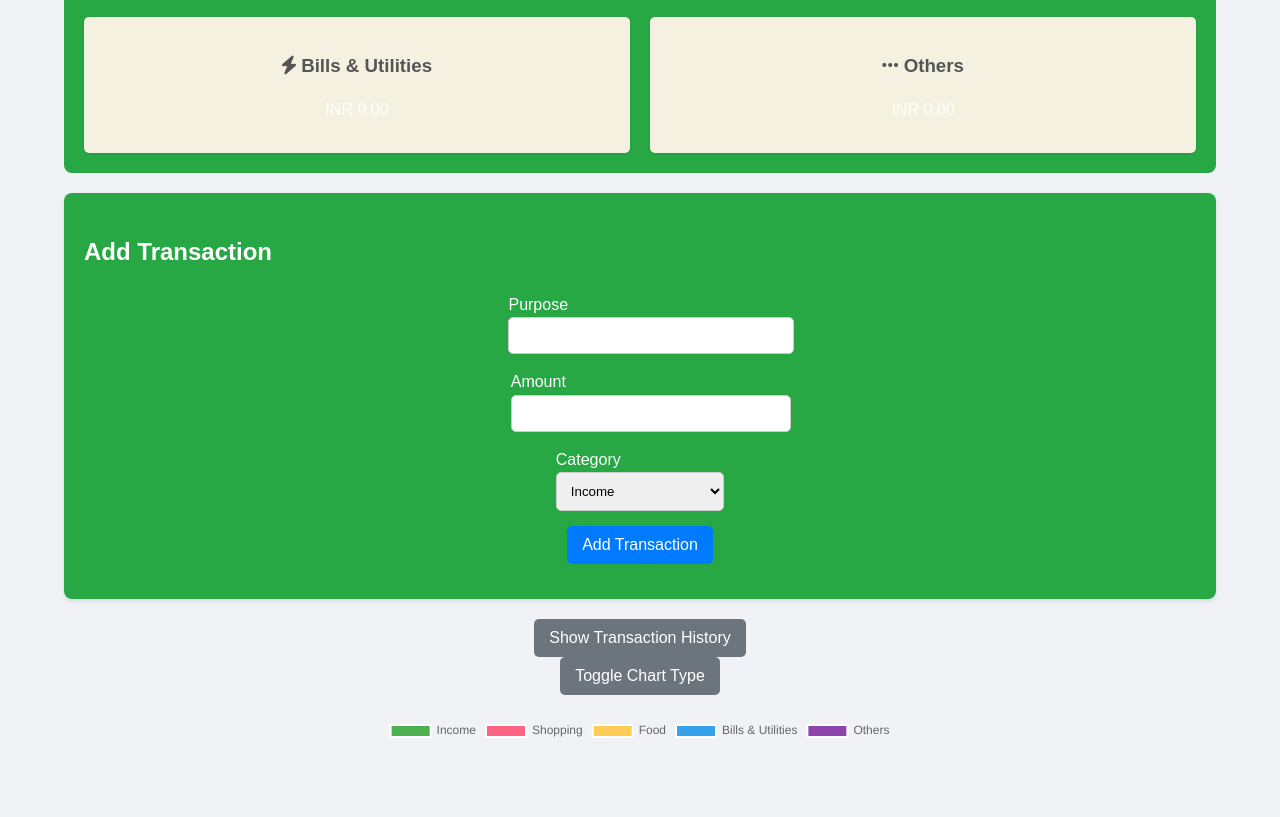
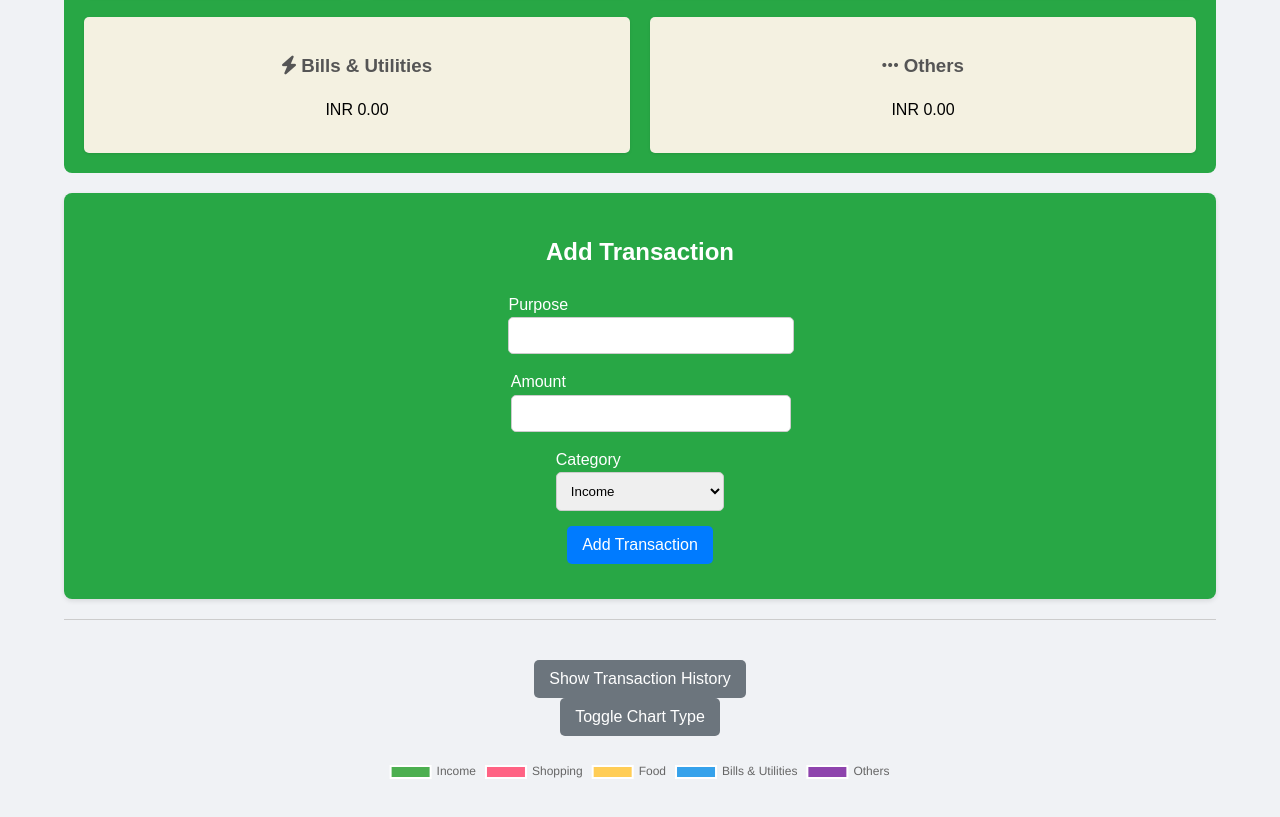
Before and after one commit to Erai67/Expense-Tracker, a plain HTML site: page index.html in a window 1280 px wide. Shown: the part 435-1252 px from the top of the page. Drawn offline with nearby package versions, Linux system fonts and the light colour scheme.

Commit message:
Update style.css

```diff
--- a/style.css
+++ b/style.css
@@ -31,7 +31,7 @@ header h1 {
 
 /* Balance Section */
 .balance-section {
-  background: #28a745; /* Green background */
+  background: #28a745; /* Green background for the balance section */
   color: white;
   padding: 20px;
   border-radius: 8px;
@@ -48,7 +48,7 @@ header h1 {
 
 .summary-item {
   flex: 1 1 calc(20% - 20px);
-  background: #f4f1e1; /* Light beige color for the items (warm and soft) */
+  background: #f4f1e1; /* Light beige background for the items */
   text-align: center;
   padding: 15px;
   border-radius: 5px;
@@ -60,9 +60,13 @@ header h1 {
   margin-bottom: 10px;
 }
 
+.summary-item p {
+  color: black; /* Make sure the text color is black */
+}
+
 /* Form Section */
 .form-section {
-  background: #28a745; /* Green background */
+  background: #28a745; /* Green background for form section */
   border-radius: 8px;
   padding: 20px;
   margin-bottom: 20px;
@@ -114,6 +118,11 @@ button {
   background-color: #5a6268;
 }
 
+/* Center Text Utility */
+.center-text {
+  text-align: center;
+}
+
 /* Chart Section */
 .chart-container {
   text-align: center;
@@ -129,6 +138,19 @@ canvas {
 .transaction-history-container {
   margin-top: 20px;
   text-align: center;
+}
+
+#show-transactions {
+  margin-top: 20px; /* Add space above the button */
+}
+
+/* Optional: Add a divider line */
+.transaction-history-container::before {
+  content: "";
+  display: block;
+  margin: 20px 0;
+  height: 1px;
+  background-color: #ccc; /* Light grey line */
 }
 
 #transaction-section {
```
